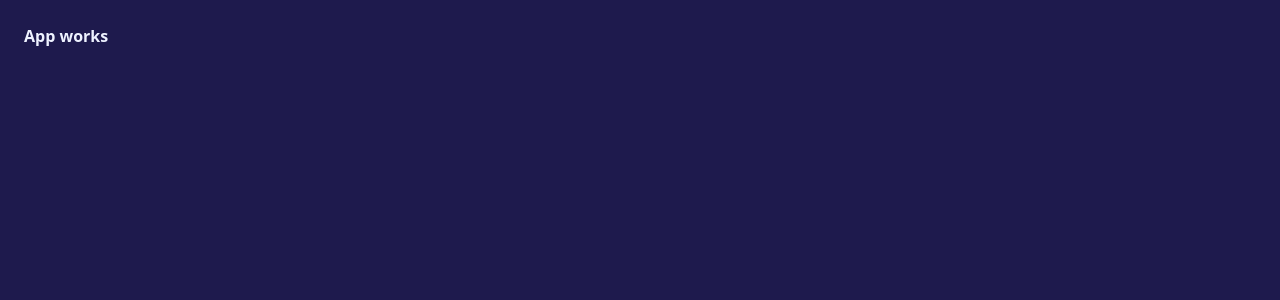
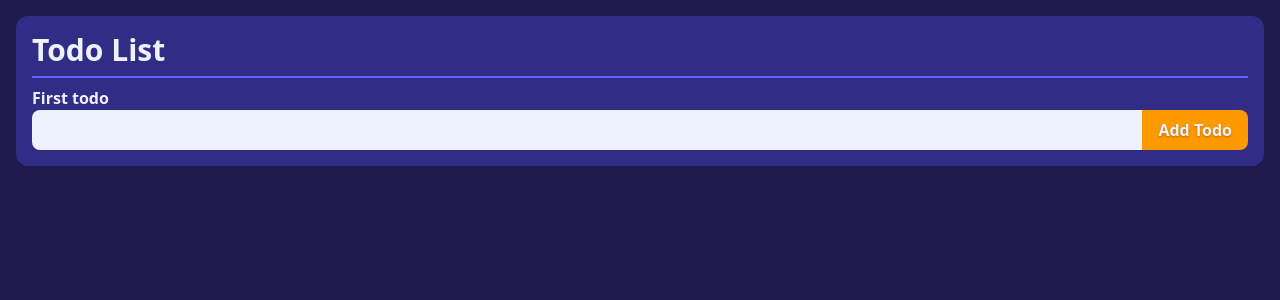
Before and after one commit to SmackSmash/context, a React (Vite) app: page / in a window 1280 px wide. Shown: the top 300 px of the page. Built offline with nearby package versions, Linux system fonts and the light colour scheme.

Commit message:
Fleshed out todo list

```diff
--- a/src/App.tsx
+++ b/src/App.tsx
@@ -1,8 +1,21 @@
-import { useState } from 'react';
+import { useState, type FC } from 'react';
+import TodoList from './components/TodoList';
+import AddTodo from './components/AddTodo';
 
-const App = () => {
-  const [todos, setTodos] = useState<[string]>(['First todo']);
-  return <div className='m-4 p-2 font-bold'>App works</div>;
+const App: FC = () => {
+  const [todos, setTodos] = useState(['First todo']);
+
+  const createTodo = (todo: string) => {
+    setTodos([...todos, todo]);
+  };
+
+  return (
+    <div className='m-4 rounded-xl bg-indigo-900 p-4 font-bold'>
+      <h1 className='mb-2 border-b-2 border-b-indigo-500 pb-2 text-3xl'>Todo List</h1>
+      {todos.length ? <TodoList todos={todos} /> : 'You have nothing to do'}
+      <AddTodo createTodo={createTodo} />
+    </div>
+  );
 };
 
 export default App;
--- a/src/components/AddTodo.tsx
+++ b/src/components/AddTodo.tsx
@@ -1,5 +1,30 @@
-const AddTodo = () => {
-  return <div>Add Todo</div>;
+import { useState, type FC, type FormEvent } from 'react';
+
+const AddTodo: FC<{ createTodo: (todo: string) => void }> = ({ createTodo }) => {
+  const [todo, setTodo] = useState('');
+
+  const handleSubmit = (e: FormEvent<HTMLFormElement>) => {
+    e.preventDefault();
+    createTodo(todo);
+    setTodo('');
+  };
+
+  return (
+    <form className='flex' onSubmit={e => handleSubmit(e)}>
+      <input
+        type='text'
+        value={todo}
+        onChange={e => setTodo(e.target.value)}
+        className='flex-grow rounded-l-lg bg-indigo-50 p-2 text-black outline-0'
+      />
+      <button
+        type='submit'
+        className='cursor-pointer rounded-r-lg bg-amber-500 px-4 py-2 text-indigo-50 transition-all text-shadow-md hover:bg-amber-400'
+      >
+        Add Todo
+      </button>
+    </form>
+  );
 };
 
 export default AddTodo;
--- a/src/components/TodoList.tsx
+++ b/src/components/TodoList.tsx
@@ -1,5 +1,15 @@
-const TodoList = () => {
-  return <div>Todo List</div>;
+import type { FC } from 'react';
+
+const TodoList: FC<{ todos: string[] }> = ({ todos }) => {
+  return (
+    <div>
+      <ul>
+        {todos.map((todo, index) => (
+          <li key={index}>{todo}</li>
+        ))}
+      </ul>
+    </div>
+  );
 };
 
 export default TodoList;
```
